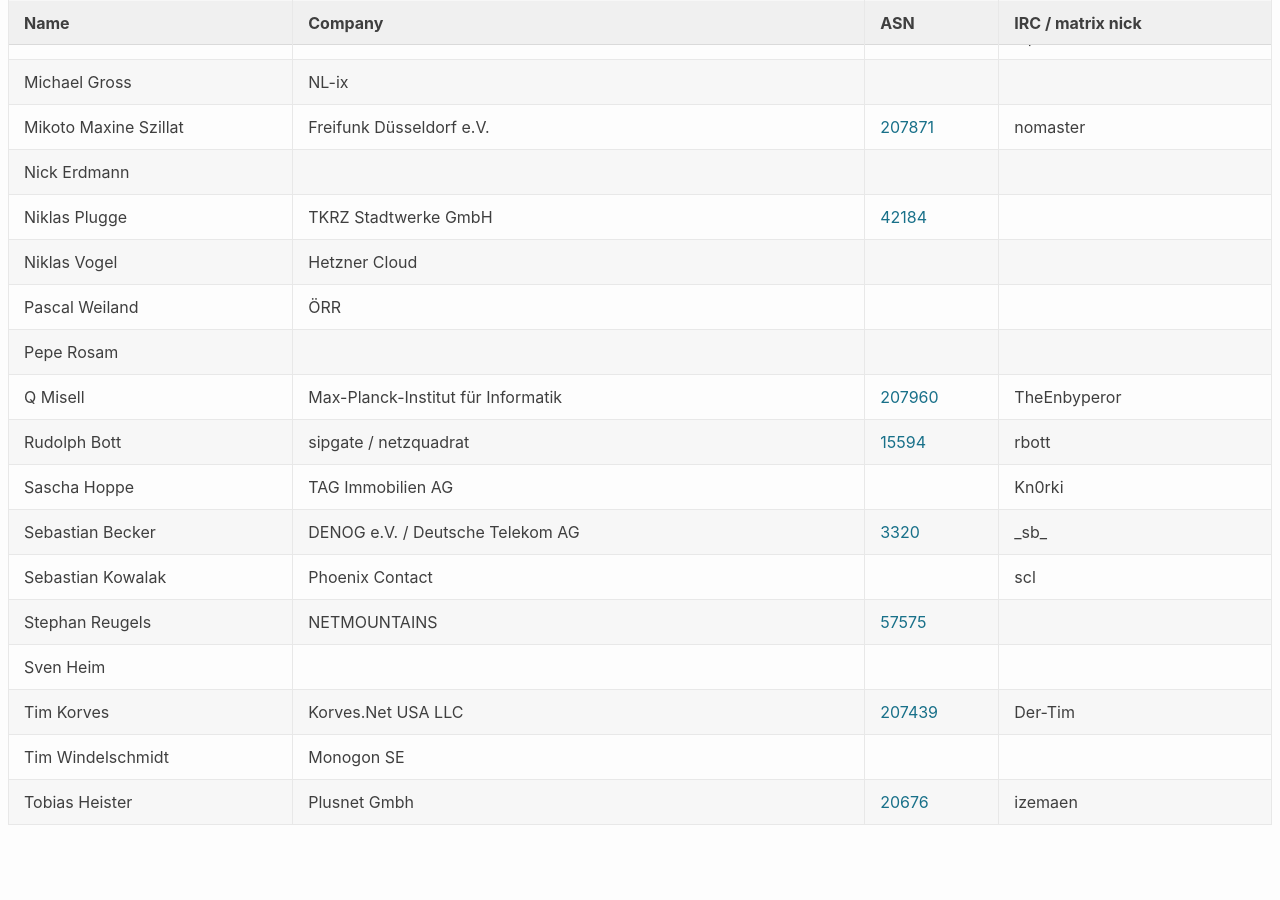
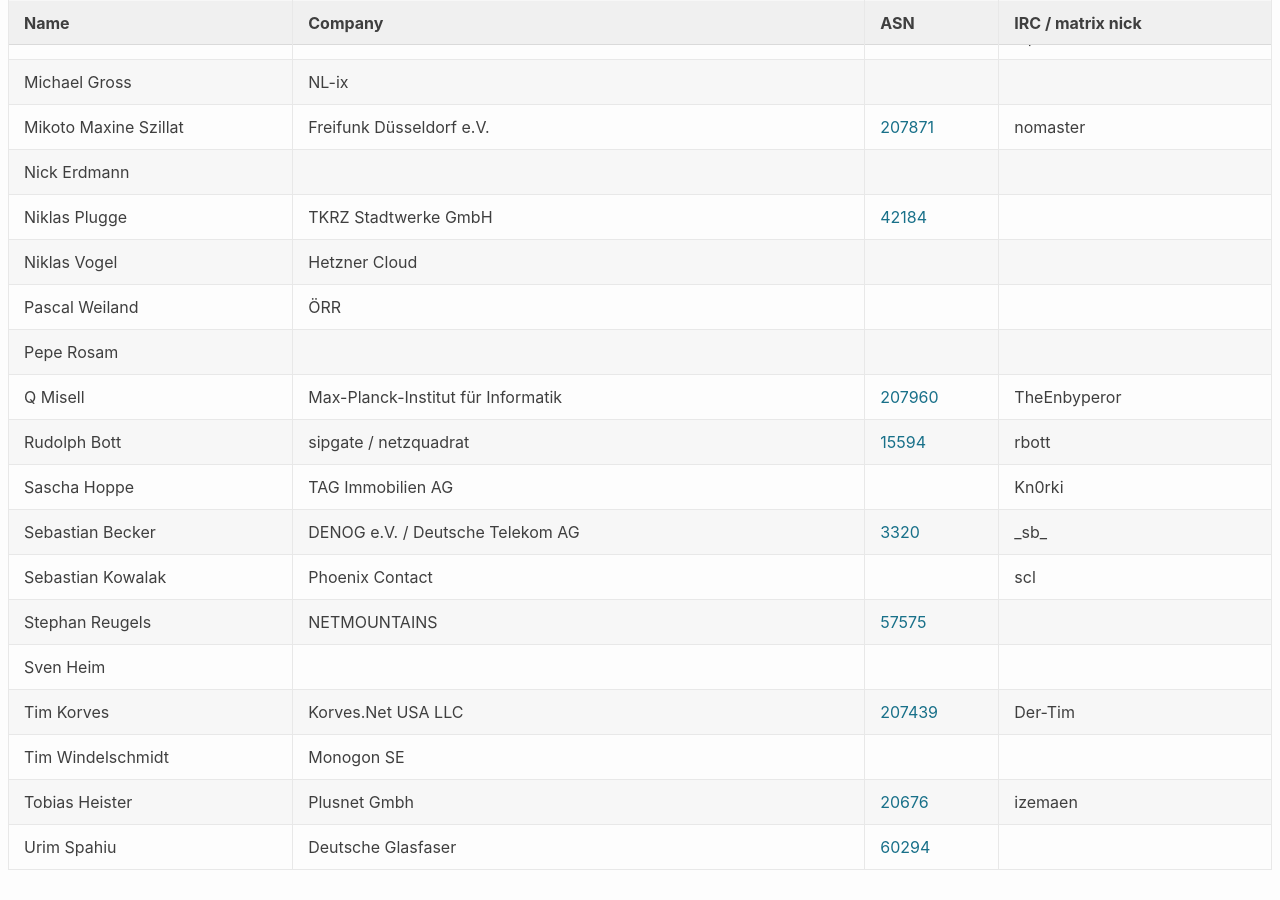
Before and after one commit to denog/pretix-attendeelist, a Jekyll site: the page built from denogmeetup25-05/index.markdown, in a window 1280 px wide and 900 px high, scrolled down 1659 px. Built offline with Jekyll 4.4.1, drawn with Linux system fonts in a browser that asks for light colours; before the commit the page ends 2514 px from its top, so only the background shows below that.

Commit message:
Latest data: Sat Jun  7 09:47:49 UTC 2025

```diff
--- a/_data/attendees_denogmeetup25-05.json
+++ b/_data/attendees_denogmeetup25-05.json
@@ -322,5 +322,11 @@
     "company": "Plusnet Gmbh",
     "irc": "izemaen",
     "asn": "20676"
+  },
+  {
+    "name": "Urim Spahiu",
+    "company": "Deutsche Glasfaser",
+    "irc": null,
+    "asn": "60294"
   }
 ]
```
